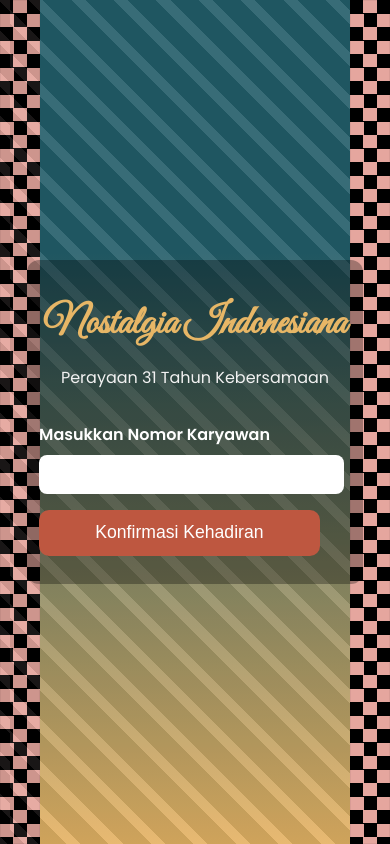
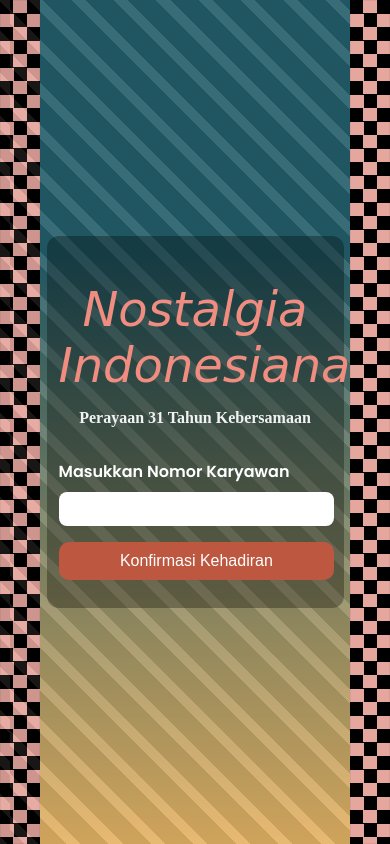
Before and after one commit to dian2019rahma-maker/Nostalgia-indonesiana-31thBRC, a plain HTML site: page index.html in a window 390 px wide. Drawn offline with nearby package versions, Linux system fonts and the light colour scheme; no server answers.

Commit message:
Update style.css

```diff
--- a/style.css
+++ b/style.css
@@ -72,14 +72,20 @@ body {
   }
 
   /* ===== Header ===== */
+
   .header-title {
-    font-family: 'Great Vibes', cursive;
-    font-size: 2.5rem;
-    color: #e7b666;
+    font-family: "Agbalumo",cursive;
+    font-weight: 400;
+    font-style: italic;
+    font-size: 3rem;
+    color: #f08d80;
     margin-bottom: 0.5rem;
   }
 
   .subtitle {
+    font-family:'Neuton';
+    font-weight: 700;
+    font-style: normal;
     font-size: 1rem;
     margin-bottom: 2rem;
     color: #f2f2f2;
@@ -104,7 +110,8 @@ body {
   .btn-konfirmasi {
     background-color: #be5740;
     color: #fff;
-    font-size: 1.1rem;
+    width: 101%;
+    font-size: 1rem;
     padding: 0.8rem 1.2rem;
     border-radius: 10px;
     border: none;
@@ -125,29 +132,33 @@ body {
 
   /* ===== Konfirmasi Page ===== */
   .confirm-box {
+    width: 80%;
     background: rgba(190, 87, 64, 0.9);
     border: 3px solid #e7b666;
   }
 
   .nama {
-    font-size: 1.5rem;
+    font-size: 2.5rem;
     font-weight: bold;
     margin: 1rem 0;
   }
 
   .kursi {
-    font-size: 2rem;
+    font-size: 4rem;
     font-weight: 700;
     color: #fff;
     margin: 1rem 0;
   }
 
   .ucapan {
-    font-size: 1rem;
-    margin-top: 1rem;
+    font-size: 2rem;
+    margin-top: 2rem;
     color: #f8e0d8;
   }
 
+  /* =========================
+   RESPONSIVE DESIGN
+   ========================= */
    @media (max-width: 768px) {
     body {
       background-size: cover;
@@ -155,24 +166,29 @@ body {
     }
 
     .container {
-      max-width: 80%;
+      max-width: 70%;
       padding: 12px;
     }
 
     input[type="text"], button {
-      width: 90%;
+      width: 95%;
       font-size: 1rem;
+      padding: 12px;
+    }
+
+    .btn-konfirmasi {
+      max-width: 110%;
       padding: 10px;
     }
 
     .card {
-      max-width: 80%;
-      font-size: 0.85rem;
-      padding: 12px;
+      max-width: 90%;
+      font-size: 0.95rem;
+      padding: 15px;
     }
 
     h1 {
-      font-size: 1.5rem;
+      font-size: 2.5rem;
       text-align: center;
     }
 
@@ -184,15 +200,15 @@ body {
 
   @media (max-width: 400px) {
     h1 {
-      font-size: 1.2rem;
+      font-size: 1rem;
     }
 
     input[type="text"], button {
-      font-size: 0.8rem;
-      padding: 12px;
+      font-size: 1rem;
+      padding: 8px;
     }
 
     .card {
-      font-size: 0.8rem;
+      font-size: 1rem;
     }
   }
```
